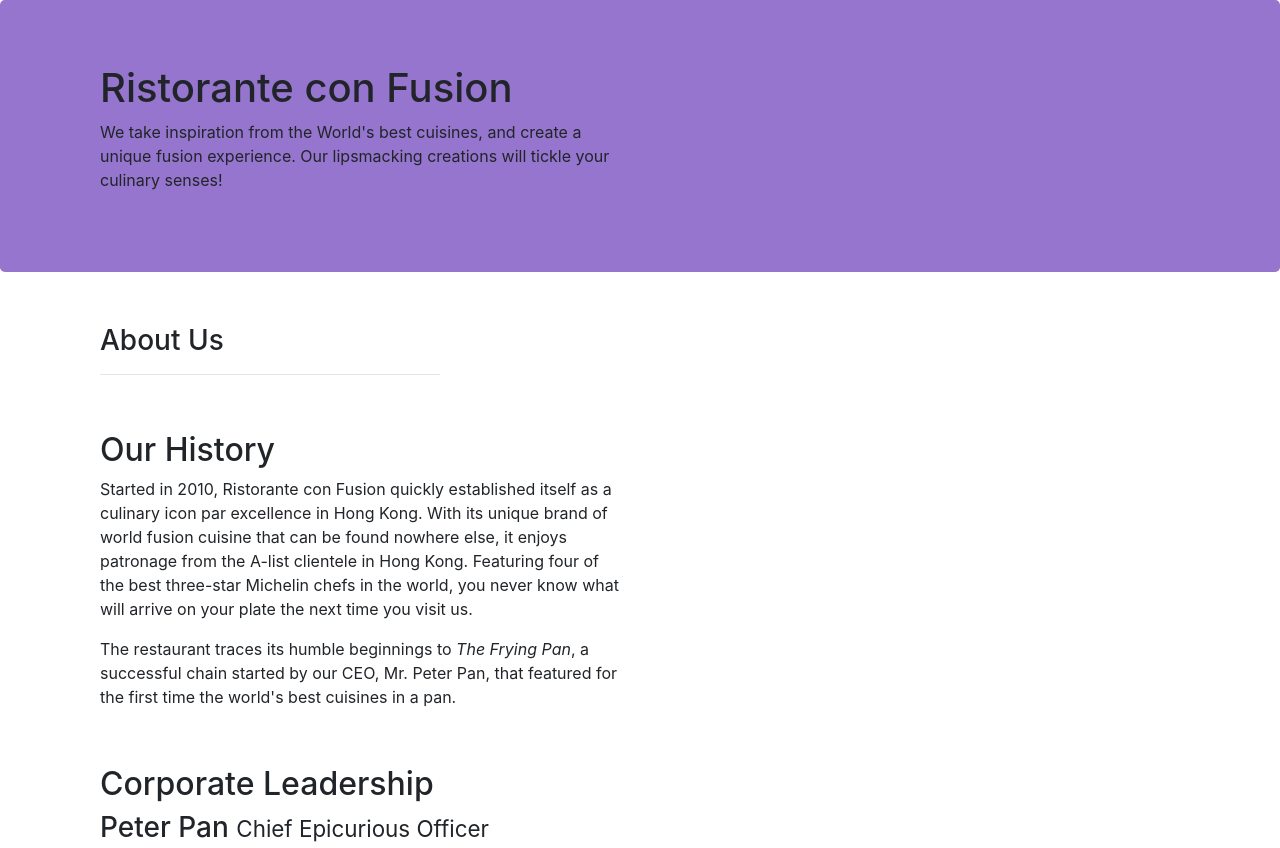
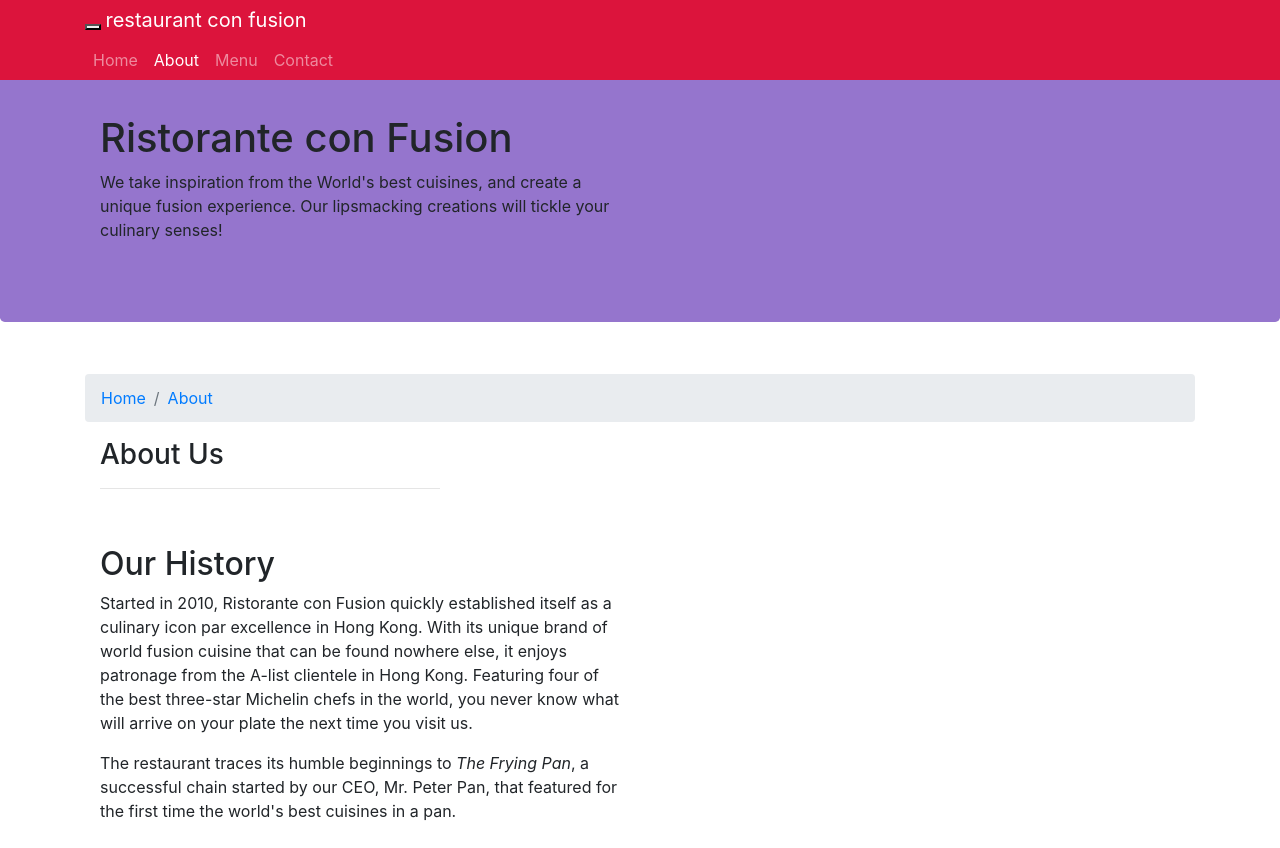
Before and after one commit to vardhikajain/Bootstrap-intro, a website: page aboutus.html in a window 1280 px wide. Shown: the top 848 px of the page. Drawn offline with nearby package versions, Linux system fonts and the light colour scheme.

Commit message:
Working on breadcrumb

```diff
--- a/aboutus.html
+++ b/aboutus.html
@@ -21,6 +21,31 @@
 </head>
 
 <body>
+    <nav class="nav navbar-dark navbar-expand-sm  fixed-top">
+        <div class="container">
+            <button class="nav-bar toggler type="button data-toggle="collapse" data-target="#Navbar">
+                <span class="navbar-toggler-item">
+
+                </span>
+            </button>
+            <a class="navbar-brand mr-auto" href="./aboutus.html" > restaurant con fusion</a>
+            <div class="collapse navbar-collapse" id="Navbar">
+            <ul class="navbar-nav mr-auto">
+                <li class="nav-item "> <a class="nav-link" href="./index.html">Home </a>
+                </li>
+                <li class="nav-item active"> <a class="nav-link" href="#">About </a>
+                </li>
+                <li class="nav-item"> <a class="nav-link" href="#">Menu </a>
+                </li>
+                <li class="nav-item"> <a class="nav-link" href="#">Contact </a>
+                </li>
+
+            </ul>
+            </div>
+
+        </div>
+
+    </nav>
 
     <header class="jumbotron">
         <div class="container">
@@ -37,6 +62,11 @@
 
     <div class="container">
         <div class="row row-content align-items-center">
+            <ol class="col-12 breadcrumb">
+                <li class="breadcrumb-item"><a href="./index.html">Home</a></li>
+                <li class="breadcrumb-item active"><a href="#">About</a></li>
+
+            </ol>
             <div class="col-12 col-sm-4 order-sm-last col-sm-3">
                <h3>About Us</h3>
                <hr>
@@ -77,7 +107,7 @@
                 <div class="col-4 offset-1 col-sm-2">
                     <h5>Links</h5>
                     <ul class="list-unstyled">
-                        <li><a href="#">Home</a></li>
+                        <li><a href="./index.html">Home</a></li>
                         <li><a href="#">About</a></li>
                         <li><a href="#">Menu</a></li>
                         <li><a href="#">Contact</a></li>
--- a/css/styles.css
+++ b/css/styles.css
@@ -32,3 +32,13 @@
     color: "#0f0f0f"
 
 }
+
+body {
+    padding: 50px 0px 50px 0px;
+    z-index: 0;
+}
+
+.navbar-dark {
+    background-color: crimson;
+
+}
```
Also changed, not shown: index.html (+26 -1 lines).
